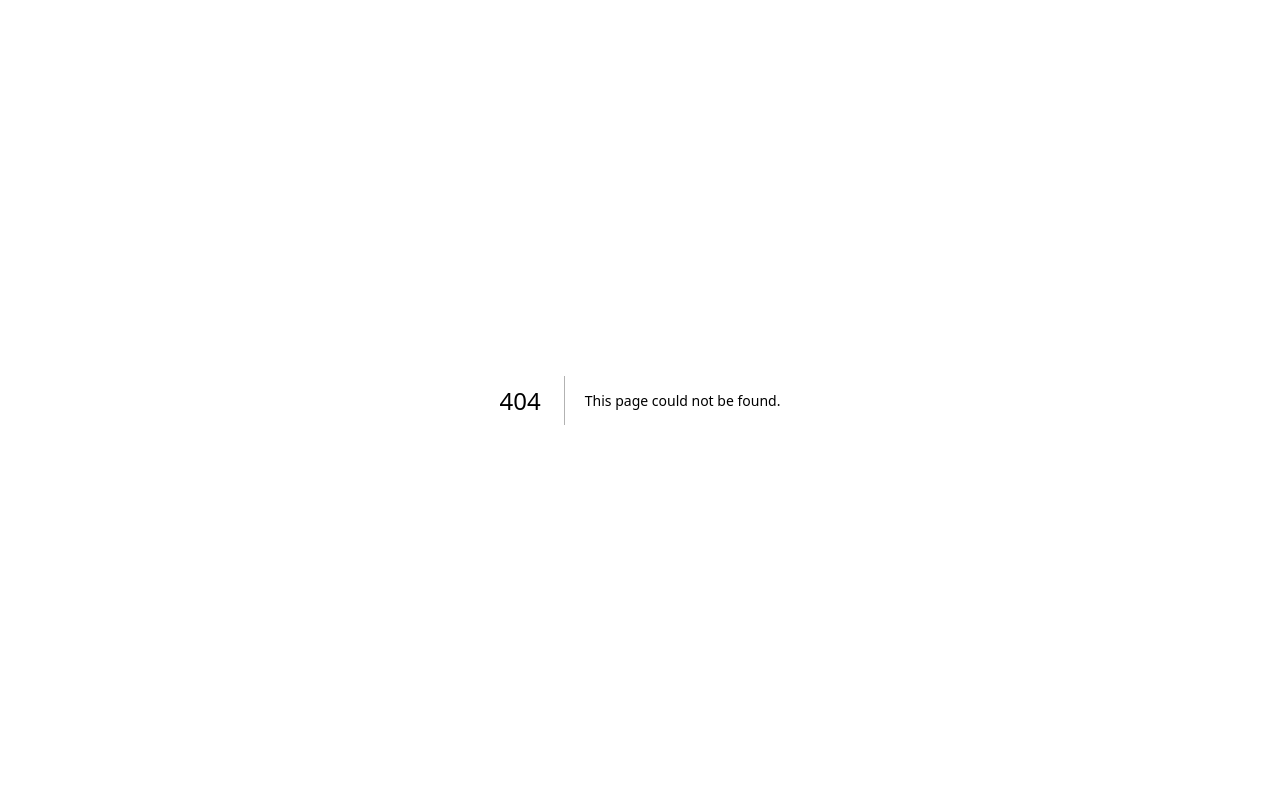
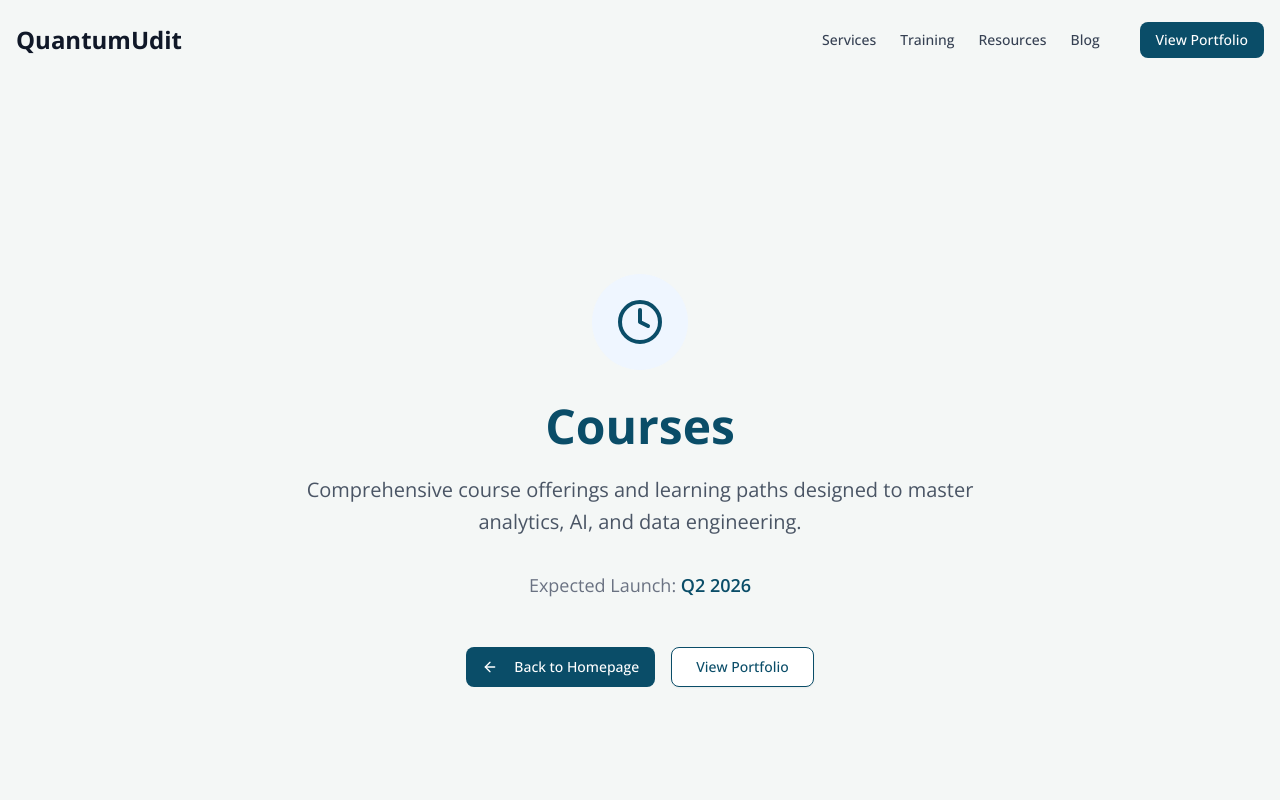
Before and after one commit to quantumudit/quantumudit-website, a Next.js app: page /courses in a window 1280 px wide. Before the commit this address had no page. Shown: the top 800 px of the page. Built offline with nearby package versions, Linux system fonts and the light colour scheme.

Commit message:
feat(routes): add courses page with LaunchingSoon component
- Created app/courses/page.tsx
- Matches pattern of services, training, resources, blog
- Proper metadata (title, description)
- GlobalNavigation + Footer layout
- Target launch date: Q2 2026
- Prepares for future course offerings

```diff
--- /dev/null
+++ b/app/courses/page.tsx
@@ -0,0 +1,25 @@
+import type { Metadata } from 'next';
+import GlobalNavigation from '@/components/layout/GlobalNavigation';
+import Footer from '@/components/layout/Footer';
+import LaunchingSoon from '@/components/ui/LaunchingSoon';
+
+export const metadata: Metadata = {
+    title: 'Courses - QuantumUdit | Applied Analytics & AI',
+    description: 'Professional courses and learning paths for analytics and AI. Coming soon.',
+};
+
+export default function CoursesPage() {
+    return (
+        <div className="min-h-screen bg-neutral-light dark:bg-neutral-dark flex flex-col">
+            <GlobalNavigation />
+            <main className="flex-grow pt-20">
+                <LaunchingSoon
+                    title="Courses"
+                    description="Comprehensive course offerings and learning paths designed to master analytics, AI, and data engineering."
+                    targetDate="Q2 2026"
+                />
+            </main>
+            <Footer />
+        </div>
+    );
+}
```
